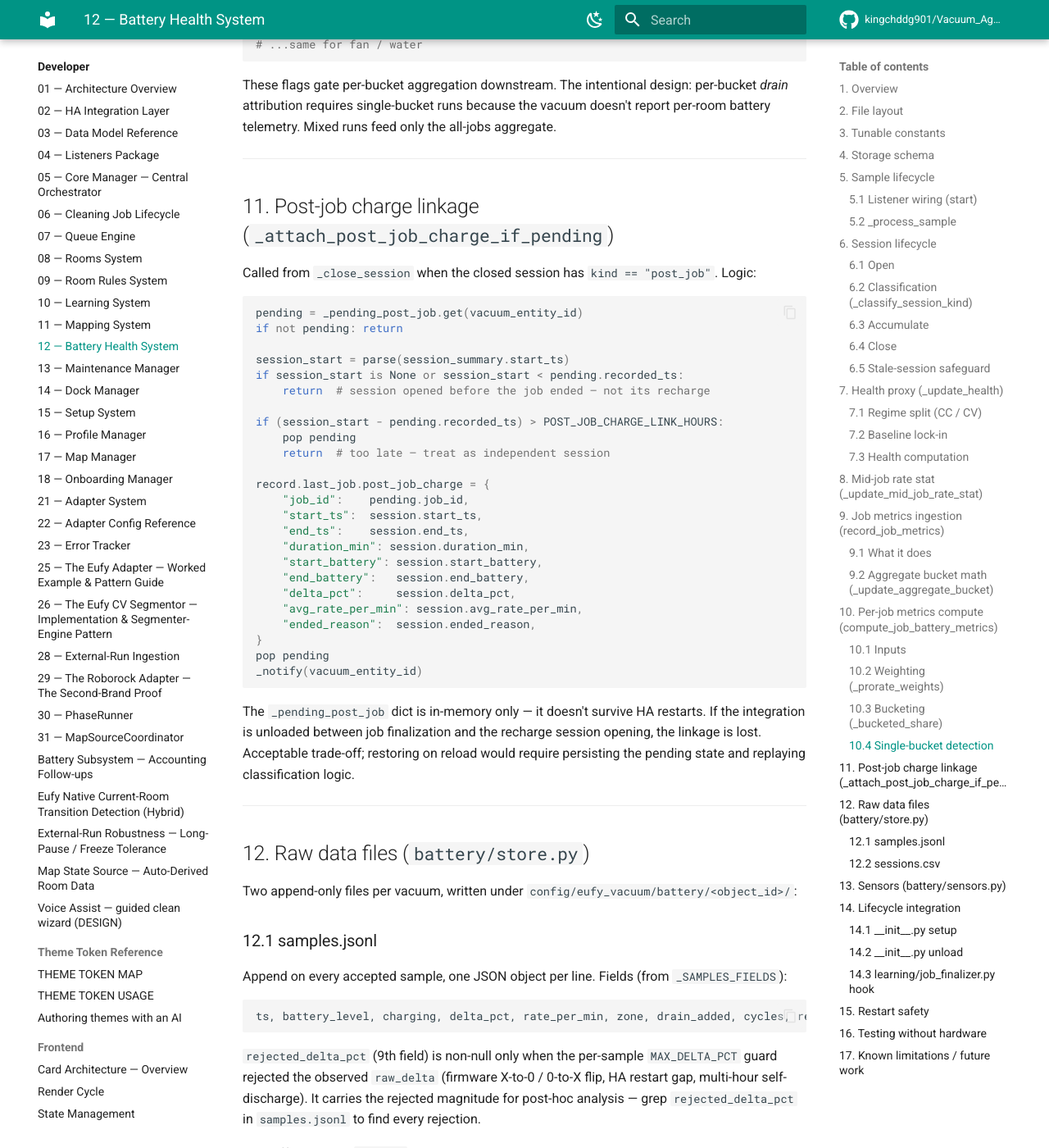
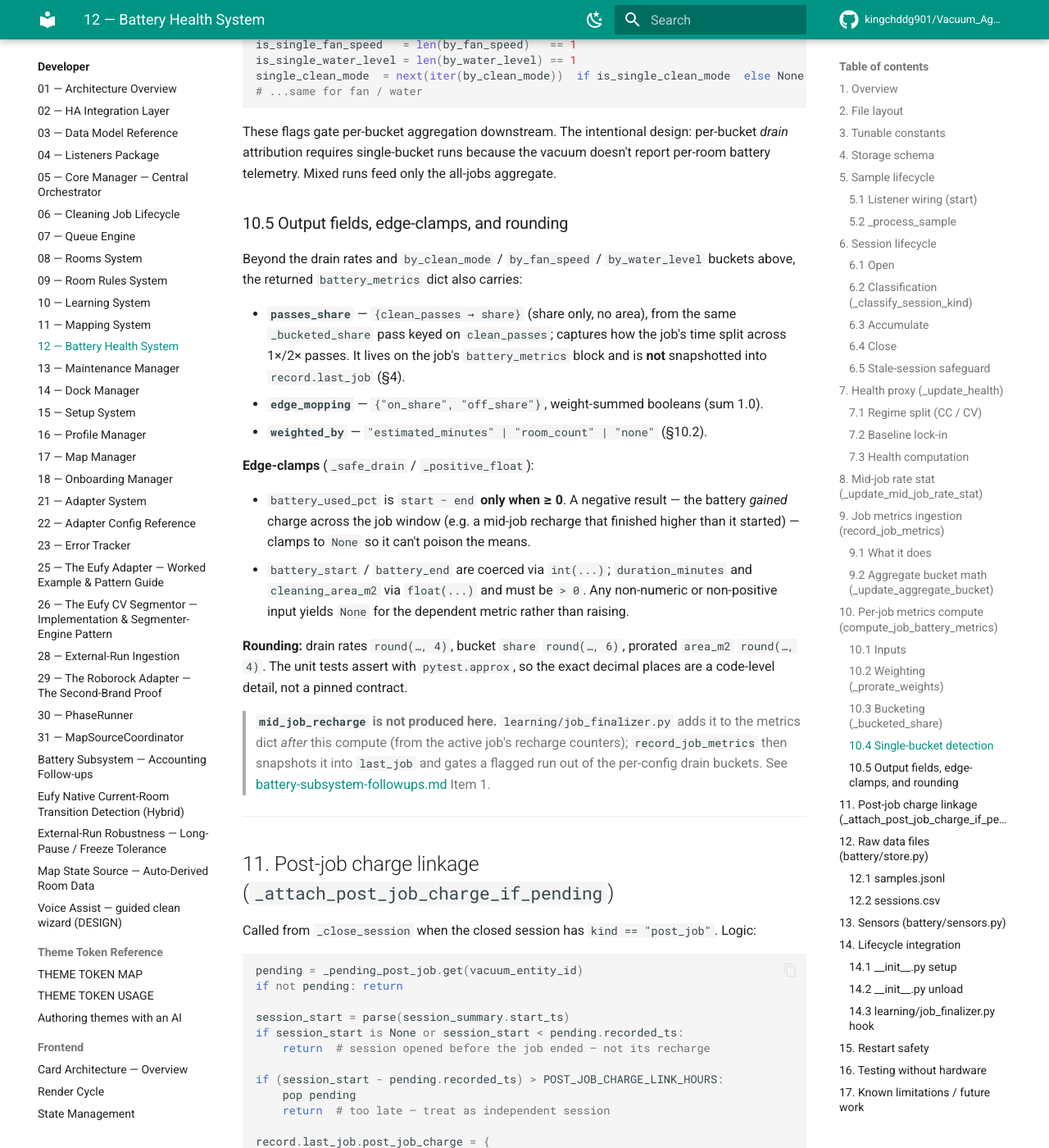
Before and after one commit to kingchddg901/Vacuum_Agent, an MkDocs documentation site: the page built from docs/dev/12-battery-system.md, in a window 1280 px wide and 1400 px high, scrolled down 13485 px. Shown: the whole window at 82% size. Built offline with MkDocs 1.6.1 and Material for MkDocs 9.7.7, drawn with Linux system fonts in a browser that asks for light colours; comment, search, counter and statistics services are not loaded; some of the changed text lies outside the part shown.

Commit message:
docs(battery): document mid_job_recharge + metrics output fields, edge-clamps, rounding
Adds the mid_job_recharge flag to the battery_metrics examples + attribute lists (added by learning/job_finalizer, gates a flagged run out of the per-config drain buckets), and a new 12-battery-system section 10.5 covering the battery_metrics output fields (passes_share, edge_mopping, weighted_by), the _safe_drain/_positive_float edge-clamps, and rounding. Links to battery-subsystem-followups.md Item 1.

Co-Authored-By: Claude Opus 4.8 (1M context) <noreply@anthropic.com>

```diff
--- a/docs/dev/12-battery-system.md
+++ b/docs/dev/12-battery-system.md
@@ -167,6 +167,9 @@ Lives in the main `eufy_vacuum.storage` under the top-level `battery` key:
                     "is_single_clean_mode": True,
                     "is_single_fan_speed": True,
                     "is_single_water_level": True,
+                    "mid_job_recharge": False,   # True if the run recharged mid-clean; added by
+                                                 # job_finalizer (not compute), and gated OUT of the
+                                                 # per-config drain buckets — see followups Item 1
                     "single_clean_mode": "vacuum_mop",
                     "single_fan_speed": "max",
                     "single_water_level": "off",
@@ -537,6 +540,37 @@ single_clean_mode  = next(iter(by_clean_mode))  if is_single_clean_mode  else No
 
 These flags gate per-bucket aggregation downstream. The intentional design: per-bucket *drain* attribution requires single-bucket runs because the vacuum doesn't report per-room battery telemetry. Mixed runs feed only the all-jobs aggregate.
 
+### 10.5 Output fields, edge-clamps, and rounding
+
+Beyond the drain rates and `by_clean_mode` / `by_fan_speed` / `by_water_level`
+buckets above, the returned `battery_metrics` dict also carries:
+
+- **`passes_share`** — `{clean_passes → share}` (share only, no area), from the
+  same `_bucketed_share` pass keyed on `clean_passes`; captures how the job's
+  time split across 1×/2× passes. It lives on the job's `battery_metrics` block
+  and is **not** snapshotted into `record.last_job` (§4).
+- **`edge_mopping`** — `{"on_share", "off_share"}`, weight-summed booleans (sum 1.0).
+- **`weighted_by`** — `"estimated_minutes" | "room_count" | "none"` (§10.2).
+
+**Edge-clamps** (`_safe_drain` / `_positive_float`):
+
+- `battery_used_pct` is `start − end` **only when ≥ 0**. A negative result —
+  the battery *gained* charge across the job window (e.g. a mid-job recharge that
+  finished higher than it started) — clamps to `None` so it can't poison the means.
+- `battery_start` / `battery_end` are coerced via `int(...)`; `duration_minutes`
+  and `cleaning_area_m2` via `float(...)` and must be `> 0`. Any non-numeric or
+  non-positive input yields `None` for the dependent metric rather than raising.
+
+**Rounding:** drain rates `round(…, 4)`, bucket `share` `round(…, 6)`, prorated
+`area_m2` `round(…, 4)`. The unit tests assert with `pytest.approx`, so the exact
+decimal places are a code-level detail, not a pinned contract.
+
+> **`mid_job_recharge` is not produced here.** `learning/job_finalizer.py` adds it
+> to the metrics dict *after* this compute (from the active job's recharge
+> counters); `record_job_metrics` then snapshots it into `last_job` and gates a
+> flagged run out of the per-config drain buckets. See
+> [battery-subsystem-followups.md](battery-subsystem-followups.md) Item 1.
+
 ---
 
 ## 11. Post-job charge linkage (`_attach_post_job_charge_if_pending`)
```
Also changed, not shown: docs/advanced/09-battery-health.md (+3 -0 lines).
